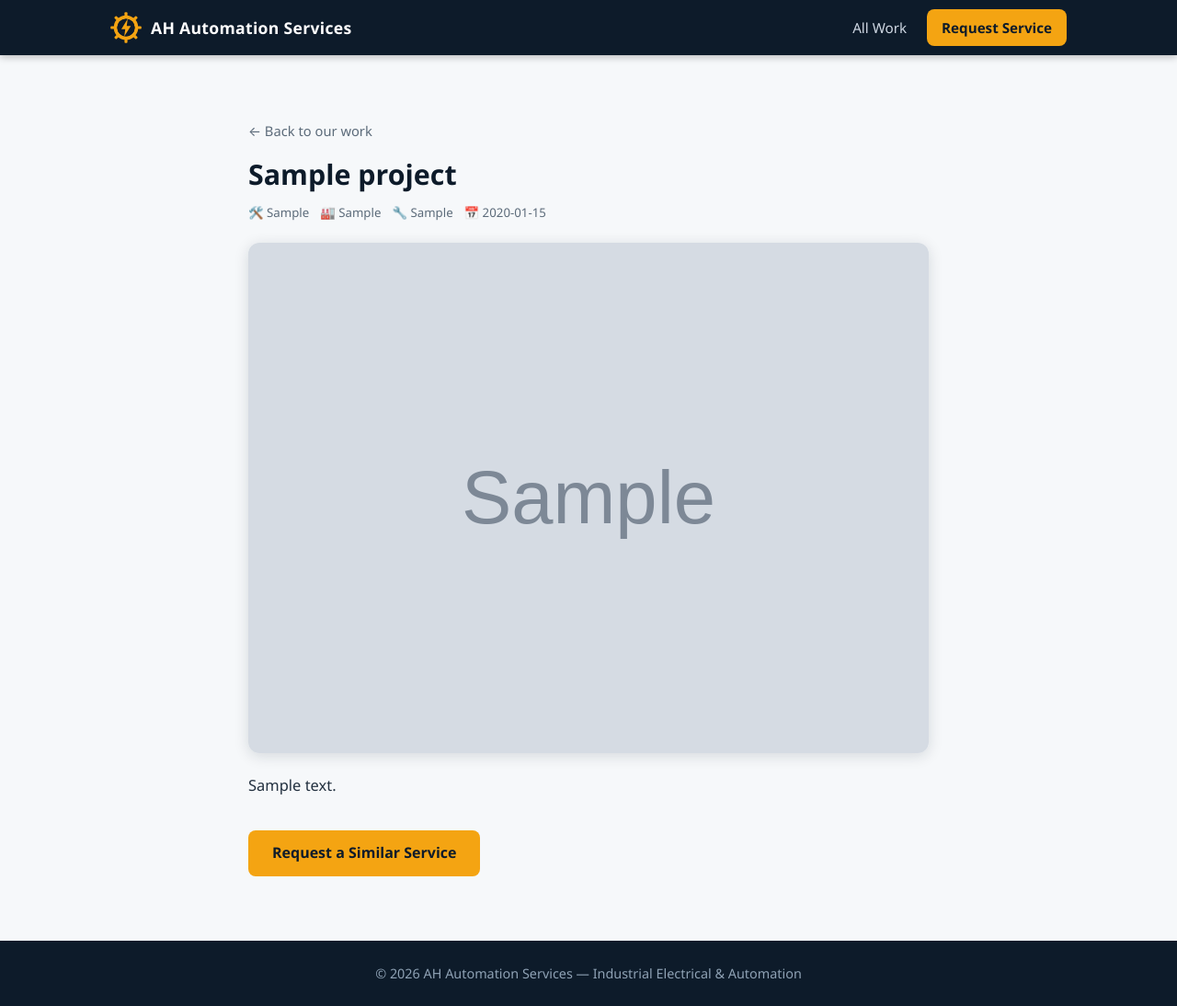
After one commit to twikumasi/services-site, a Flask app: page /work/1 in a window 1280 px wide. The commit adds this page. Shown: the whole page at 92% size. Run offline with Flask 3, Linux system fonts and the light colour scheme; data comes from the database, SQL or seed files in the repository; tables that the repository leaves empty hold one stand-in row (values such as "Sample post"); grey boxes marked "Sample" are stand-in pictures.

Commit message:
Add LinkedIn sharing, per-job pages, and Sudan-first country list
Country list:
- Sudan is now the default dial code, then Ghana and Egypt: the markets
  the business actually works in. The old regional grouping buried Sudan
  at position 14 and Ghana at 19, which read as 'not in the list'.
- Everything after the three home markets is alphabetical, so a visitor
  need not guess how the list was grouped.
- Added neighbouring markets the regional list missed: South Sudan,
  Chad, Eritrea, Cote d'Ivoire, Togo, Burkina Faso, Senegal, Cameroon.
  43 countries in total.

LinkedIn:
- Contact settings gain LinkedIn and Facebook page fields; each link is
  hidden while its field is blank.
- Every published job now has its own page at /work/<id> carrying Open
  Graph tags, so a shared link previews with the photo, title, and
  description on LinkedIn, WhatsApp, and Facebook.
- A Share button on each published job opens LinkedIn's share window
  with that job attached. Unpublished jobs have no share button and
  their /work/<id> returns a friendly 404.
- No server-side auto-posting: it would need LinkedIn's Marketing API
  with OAuth tokens, and PythonAnywhere free accounts cannot reach
  api.linkedin.com through their proxy whitelist regardless.

Home page work cards now link through to the job page.

Co-Authored-By: Claude Fable 5 <noreply@anthropic.com>

```diff
--- a/app.py
+++ b/app.py
@@ -102,44 +102,53 @@ INDUSTRIES = [
 
 REQUEST_STATUSES = ["New", "Contacted", "Quoted", "Won", "Closed"]
 
-# Dial codes offered on the request form. Egypt first as the default; the rest
-# cover the markets a beverage/packaging line engineer is most likely to serve.
+# Dial codes offered on the request form. The three home markets come first —
+# Sudan is the default — and everything after that is alphabetical so a visitor
+# can find their country without guessing how the list is grouped.
 COUNTRY_CODES = [
+    ("+249", "🇸🇩 Sudan"),
+    ("+233", "🇬🇭 Ghana"),
     ("+20", "🇪🇬 Egypt"),
+    ("+213", "🇩🇿 Algeria"),
+    ("+973", "🇧🇭 Bahrain"),
+    ("+226", "🇧🇫 Burkina Faso"),
+    ("+237", "🇨🇲 Cameroon"),
+    ("+235", "🇹🇩 Chad"),
+    ("+86", "🇨🇳 China"),
+    ("+225", "🇨🇮 Côte d'Ivoire"),
+    ("+291", "🇪🇷 Eritrea"),
+    ("+251", "🇪🇹 Ethiopia"),
+    ("+33", "🇫🇷 France"),
+    ("+49", "🇩🇪 Germany"),
+    ("+91", "🇮🇳 India"),
+    ("+964", "🇮🇶 Iraq"),
+    ("+39", "🇮🇹 Italy"),
+    ("+962", "🇯🇴 Jordan"),
+    ("+254", "🇰🇪 Kenya"),
+    ("+965", "🇰🇼 Kuwait"),
+    ("+961", "🇱🇧 Lebanon"),
+    ("+218", "🇱🇾 Libya"),
+    ("+212", "🇲🇦 Morocco"),
+    ("+31", "🇳🇱 Netherlands"),
+    ("+234", "🇳🇬 Nigeria"),
+    ("+968", "🇴🇲 Oman"),
+    ("+92", "🇵🇰 Pakistan"),
+    ("+974", "🇶🇦 Qatar"),
     ("+966", "🇸🇦 Saudi Arabia"),
+    ("+221", "🇸🇳 Senegal"),
+    ("+27", "🇿🇦 South Africa"),
+    ("+211", "🇸🇸 South Sudan"),
+    ("+34", "🇪🇸 Spain"),
+    ("+963", "🇸🇾 Syria"),
+    ("+255", "🇹🇿 Tanzania"),
+    ("+228", "🇹🇬 Togo"),
+    ("+216", "🇹🇳 Tunisia"),
+    ("+90", "🇹🇷 Turkey"),
     ("+971", "🇦🇪 UAE"),
-    ("+974", "🇶🇦 Qatar"),
-    ("+965", "🇰🇼 Kuwait"),
-    ("+973", "🇧🇭 Bahrain"),
-    ("+968", "🇴🇲 Oman"),
-    ("+962", "🇯🇴 Jordan"),
-    ("+961", "🇱🇧 Lebanon"),
-    ("+964", "🇮🇶 Iraq"),
-    ("+963", "🇸🇾 Syria"),
+    ("+256", "🇺🇬 Uganda"),
+    ("+44", "🇬🇧 United Kingdom"),
+    ("+1", "🇺🇸 USA / Canada"),
     ("+967", "🇾🇪 Yemen"),
-    ("+218", "🇱🇾 Libya"),
-    ("+249", "🇸🇩 Sudan"),
-    ("+213", "🇩🇿 Algeria"),
-    ("+212", "🇲🇦 Morocco"),
-    ("+216", "🇹🇳 Tunisia"),
-    ("+234", "🇳🇬 Nigeria"),
-    ("+233", "🇬🇭 Ghana"),
-    ("+254", "🇰🇪 Kenya"),
-    ("+255", "🇹🇿 Tanzania"),
-    ("+256", "🇺🇬 Uganda"),
-    ("+251", "🇪🇹 Ethiopia"),
-    ("+27", "🇿🇦 South Africa"),
-    ("+90", "🇹🇷 Turkey"),
-    ("+44", "🇬🇧 United Kingdom"),
-    ("+49", "🇩🇪 Germany"),
-    ("+33", "🇫🇷 France"),
-    ("+39", "🇮🇹 Italy"),
-    ("+34", "🇪🇸 Spain"),
-    ("+31", "🇳🇱 Netherlands"),
-    ("+1", "🇺🇸 USA / Canada"),
-    ("+91", "🇮🇳 India"),
-    ("+92", "🇵🇰 Pakistan"),
-    ("+86", "🇨🇳 China"),
 ]
 VALID_DIAL_CODES = {code for code, _ in COUNTRY_CODES}
 
@@ -151,6 +160,8 @@ DEFAULT_SETTINGS = {
     "whatsapp": "",
     "email": "ahmad.hamdi@twellium.com",
     "availability": "Available for on-site work & remote support",
+    "linkedin_url": "",
+    "facebook_url": "",
 }
 
 
@@ -377,6 +388,18 @@ def index():
         country_codes=COUNTRY_CODES,
         sent=request.args.get("sent") == "1",
     )
+
+
+@app.route("/work/<int:project_id>")
+def project_detail(project_id):
+    """A page per job, so each one has its own link to share. LinkedIn reads the
+    Open Graph tags here to build the preview card."""
+    project = get_db().execute(
+        "SELECT * FROM projects WHERE id = ? AND show_on_site = 1", (project_id,)
+    ).fetchone()
+    if project is None:
+        return render_template("not_found.html"), 404
+    return render_template("project.html", p=project)
 
 
 @app.route("/manifest.webmanifest")
--- a/static/style.css
+++ b/static/style.css
@@ -299,6 +299,45 @@ body {
   font-size: .83rem; color: var(--muted); margin-bottom: 10px;
 }
 .work-desc { color: var(--muted); font-size: .93rem; }
+.work-link { text-decoration: none; color: inherit; display: block; height: 100%; }
+.work-card:hover { box-shadow: 0 6px 20px rgba(13,27,42,.16); transform: translateY(-2px); }
+.work-card { transition: box-shadow .15s, transform .15s; }
+.work-more {
+  display: inline-block; margin-top: 10px;
+  color: var(--accent-dark); font-weight: 700; font-size: .88rem;
+}
+
+/* Social links */
+.social-row { display: flex; gap: 10px; margin-top: 18px; flex-wrap: wrap; }
+.social-btn {
+  display: inline-block;
+  background: rgba(255,255,255,.08);
+  border: 1px solid rgba(255,255,255,.22);
+  color: var(--white);
+  padding: 9px 18px; border-radius: 8px;
+  text-decoration: none; font-weight: 600; font-size: .92rem;
+}
+.social-btn:hover { background: var(--accent); color: var(--navy); border-color: var(--accent); }
+
+/* Project detail page */
+.detail-wrap { max-width: 780px; }
+.back-link {
+  display: inline-block; margin-bottom: 16px;
+  color: var(--muted); text-decoration: none; font-size: .92rem;
+}
+.back-link:hover { color: var(--navy); }
+.detail-title { font-size: 1.9rem; color: var(--navy); margin-bottom: 12px; line-height: 1.25; }
+.detail-meta { margin-bottom: 22px; }
+.detail-img {
+  width: 100%; border-radius: var(--radius); display: block;
+  margin-bottom: 22px; box-shadow: 0 3px 16px rgba(13,27,42,.14);
+}
+.detail-desc { font-size: 1.03rem; color: var(--text); margin-bottom: 28px; white-space: pre-line; }
+.detail-cta { padding-top: 8px; }
+
+/* LinkedIn share button in admin */
+.btn-linkedin { background: #0a66c2 !important; }
+.btn-linkedin:hover { background: #084e96 !important; }
 
 /* Clients */
 .client-grid {
--- /dev/null
+++ b/templates/project.html
@@ -0,0 +1,77 @@
+<!DOCTYPE html>
+<html lang="en">
+<head>
+<meta charset="UTF-8">
+<meta name="viewport" content="width=device-width, initial-scale=1.0">
+<title>{{ p['title'] }} — {{ settings.business_name }}</title>
+<meta name="description" content="{{ p['description']|truncate(180) }}">
+
+{# Open Graph tags — LinkedIn, WhatsApp and Facebook read these to build the
+   preview card when this page is shared. #}
+<meta property="og:type" content="article">
+<meta property="og:title" content="{{ p['title'] }}">
+<meta property="og:description" content="{{ p['description']|truncate(180) if p['description'] else settings.tagline }}">
+<meta property="og:url" content="{{ request.url_root.rstrip('/') }}{{ url_for('project_detail', project_id=p['id']) }}">
+<meta property="og:site_name" content="{{ settings.business_name }}">
+{% if p['image'] %}
+<meta property="og:image" content="{{ request.url_root.rstrip('/') }}{{ url_for('static', filename='uploads/' ~ p['image']) }}">
+<meta name="twitter:card" content="summary_large_image">
+{% else %}
+<meta property="og:image" content="{{ request.url_root.rstrip('/') }}{{ url_for('static', filename='icons/icon-512.png') }}">
+{% endif %}
+
+<link rel="icon" href="{{ url_for('static', filename='logo.svg') }}">
+<link rel="stylesheet" href="{{ url_for('static', filename='style.css') }}">
+<meta name="theme-color" content="#0d1b2a">
+</head>
+<body>
+
+<header class="topbar">
+  <div class="container topbar-inner">
+    <a class="brand" href="{{ url_for('index') }}">
+      <img src="{{ url_for('static', filename='logo.svg') }}" alt="" class="brand-logo">
+      <span class="brand-text">{{ settings.business_name }}</span>
+    </a>
+    <nav>
+      <a href="{{ url_for('index') }}#work">All Work</a>
+      <a href="{{ url_for('index') }}#contact" class="btn btn-small">Request Service</a>
+    </nav>
+  </div>
+</header>
+
+<section class="section">
+  <div class="container detail-wrap">
+    <a class="back-link" href="{{ url_for('index') }}#work">← Back to our work</a>
+    <h1 class="detail-title">{{ p['title'] }}</h1>
+
+    <p class="work-meta detail-meta">
+      {% if p['machine'] %}<span>🛠️ {{ p['machine'] }}</span>{% endif %}
+      {% if p['client'] %}<span>🏭 {{ p['client'] }}</span>{% endif %}
+      {% if p['service'] %}<span>🔧 {{ p['service'] }}</span>{% endif %}
+      {% if p['date_done'] %}<span>📅 {{ p['date_done'] }}</span>{% endif %}
+    </p>
+
+    {% if p['image'] %}
+    <img class="detail-img"
+         src="{{ url_for('static', filename='uploads/' ~ p['image']) }}"
+         alt="{{ p['title'] }}">
+    {% endif %}
+
+    {% if p['description'] %}
+    <p class="detail-desc">{{ p['description'] }}</p>
+    {% endif %}
+
+    <div class="detail-cta">
+      <a href="{{ url_for('index') }}#contact" class="btn">Request a Similar Service</a>
+    </div>
+  </div>
+</section>
+
+<footer class="footer">
+  <div class="container">
+    <p>© 2026 {{ settings.business_name }} — {{ settings.tagline }}</p>
+  </div>
+</footer>
+
+</body>
+</html>
```
Also changed, not shown: templates/admin/projects.html (+9 -0 lines), templates/admin/settings.html (+17 -0 lines), templates/index.html (+15 -0 lines), templates/not_found.html (added, +20 -0 lines), README.md.
